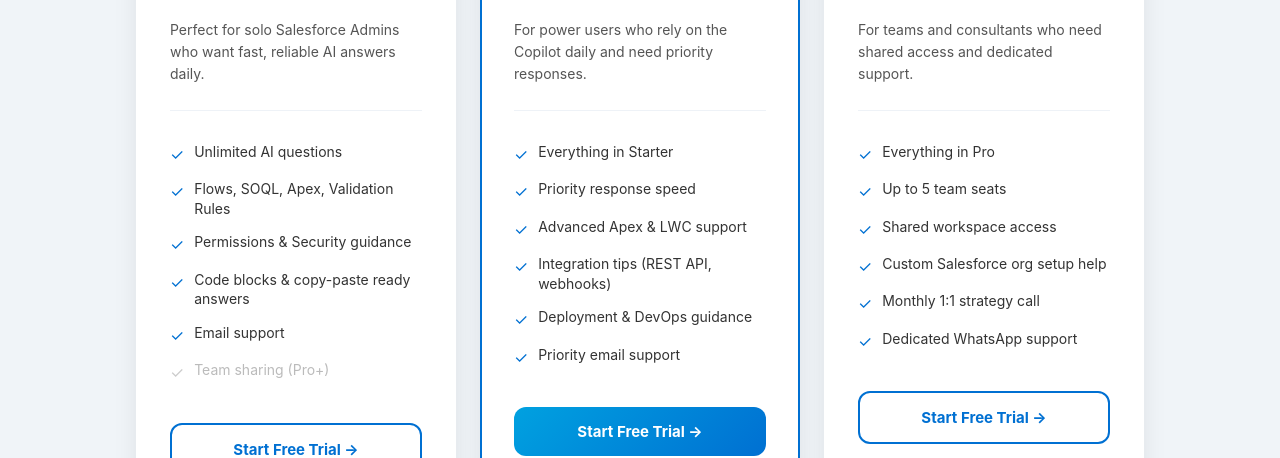
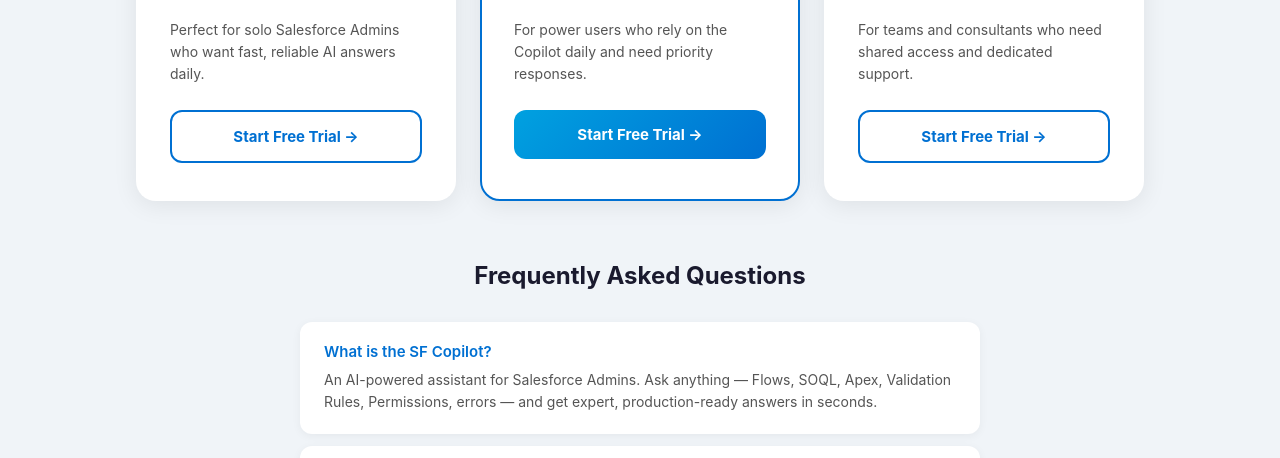
Before and after one commit to suryavijayakumar03/salesforce-admin-ai-copilot, a website: page docs/index.html in a window 1280 px wide. Shown: the part 518-976 px from the top of the page. Drawn offline with Linux system fonts and the light colour scheme.

Commit message:
Remove Team plan feature list

```diff
--- a/docs/index.html
+++ b/docs/index.html
@@ -298,15 +298,6 @@
     <div class="plan-price"><sup>₹</sup>2,490</div>
     <div class="plan-period">per month</div>
     <div class="plan-desc">Perfect for solo Salesforce Admins who want fast, reliable AI answers daily.</div>
-    <hr class="plan-divider">
-    <ul class="plan-features">
-      <li><span class="check">✓</span> Unlimited AI questions</li>
-      <li><span class="check">✓</span> Flows, SOQL, Apex, Validation Rules</li>
-      <li><span class="check">✓</span> Permissions & Security guidance</li>
-      <li><span class="check">✓</span> Code blocks & copy-paste ready answers</li>
-      <li><span class="check">✓</span> Email support</li>
-      <li><span class="check grey">✓</span> <span style="color:#bbb">Team sharing (Pro+)</span></li>
-    </ul>
     <a href="https://rzp.io/rzp/Si20GwT" class="cta-btn cta-outline" target="_blank">Start Free Trial →</a>
   </div>
 
@@ -317,15 +308,6 @@
     <div class="plan-price"><sup>₹</sup>4,900</div>
     <div class="plan-period">per month</div>
     <div class="plan-desc">For power users who rely on the Copilot daily and need priority responses.</div>
-    <hr class="plan-divider">
-    <ul class="plan-features">
-      <li><span class="check">✓</span> Everything in Starter</li>
-      <li><span class="check">✓</span> Priority response speed</li>
-      <li><span class="check">✓</span> Advanced Apex & LWC support</li>
-      <li><span class="check">✓</span> Integration tips (REST API, webhooks)</li>
-      <li><span class="check">✓</span> Deployment & DevOps guidance</li>
-      <li><span class="check">✓</span> Priority email support</li>
-    </ul>
     <a href="https://rzp.io/rzp/HLfCcFr" class="cta-btn cta-primary" target="_blank">Start Free Trial →</a>
   </div>
 
@@ -335,15 +317,6 @@
     <div class="plan-price"><sup>₹</sup>8,200</div>
     <div class="plan-period">per month</div>
     <div class="plan-desc">For teams and consultants who need shared access and dedicated support.</div>
-    <hr class="plan-divider">
-    <ul class="plan-features">
-      <li><span class="check">✓</span> Everything in Pro</li>
-      <li><span class="check">✓</span> Up to 5 team seats</li>
-      <li><span class="check">✓</span> Shared workspace access</li>
-      <li><span class="check">✓</span> Custom Salesforce org setup help</li>
-      <li><span class="check">✓</span> Monthly 1:1 strategy call</li>
-      <li><span class="check">✓</span> Dedicated WhatsApp support</li>
-    </ul>
     <a href="https://rzp.io/rzp/4TTi5p7a" class="cta-btn cta-outline" target="_blank">Start Free Trial →</a>
   </div>
 
```
